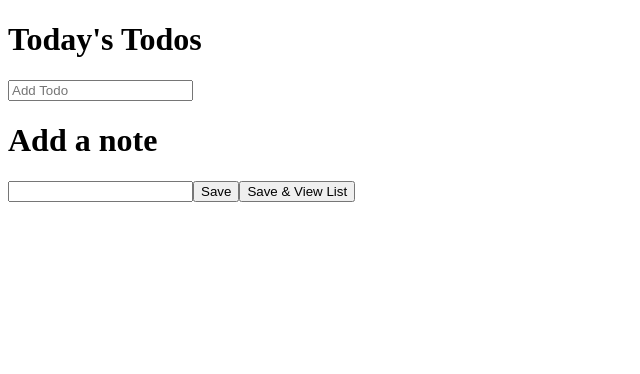
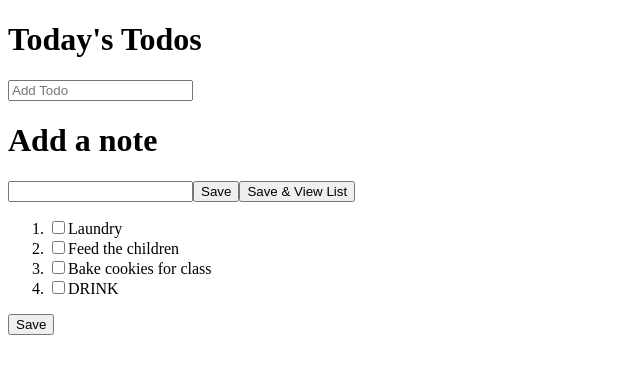
Before and after one commit to Sharonmarie19/my-todo-app, a React (Create React App) app: page / in a window 1280 px wide. Shown: the top 374 px of the page, without its empty margins (0-640 px from the left). Built offline with nearby package versions, Linux system fonts and the light colour scheme.

Commit message:
I'M EXCITED

```diff
--- a/src/App.js
+++ b/src/App.js
@@ -1,7 +1,18 @@
 import React from "react";
 import logo from "./images/logo.svg";
 import "./App.css";
-
+const todoList ={
+  task: "Laundry",
+  task2:"Feed the children",
+  task3:"Bake cookies for class",
+  task4:"DRINK"
+};
+let taskStatus =[
+  {
+completed: false,
+reoccuring: false
+}
+];
 function App() {
   return (
     <>
@@ -13,7 +24,15 @@ function App() {
       <input type="text" />
       <button>Save</button>
       <button>Save & View List</button>
+      <ol>
+       <li><input type="checkbox" checked={todoList.completed}/>{todoList.task}</li>
 
+
+        <li><input type="checkbox"/>{todoList.task2}</li>
+        <li><input type="checkbox"/>{todoList.task3}</li>
+        <li><input type="checkbox"/>{todoList.task4}</li>
+      </ol>
+      <button>Save</button>
     </>
   );
 }
```
